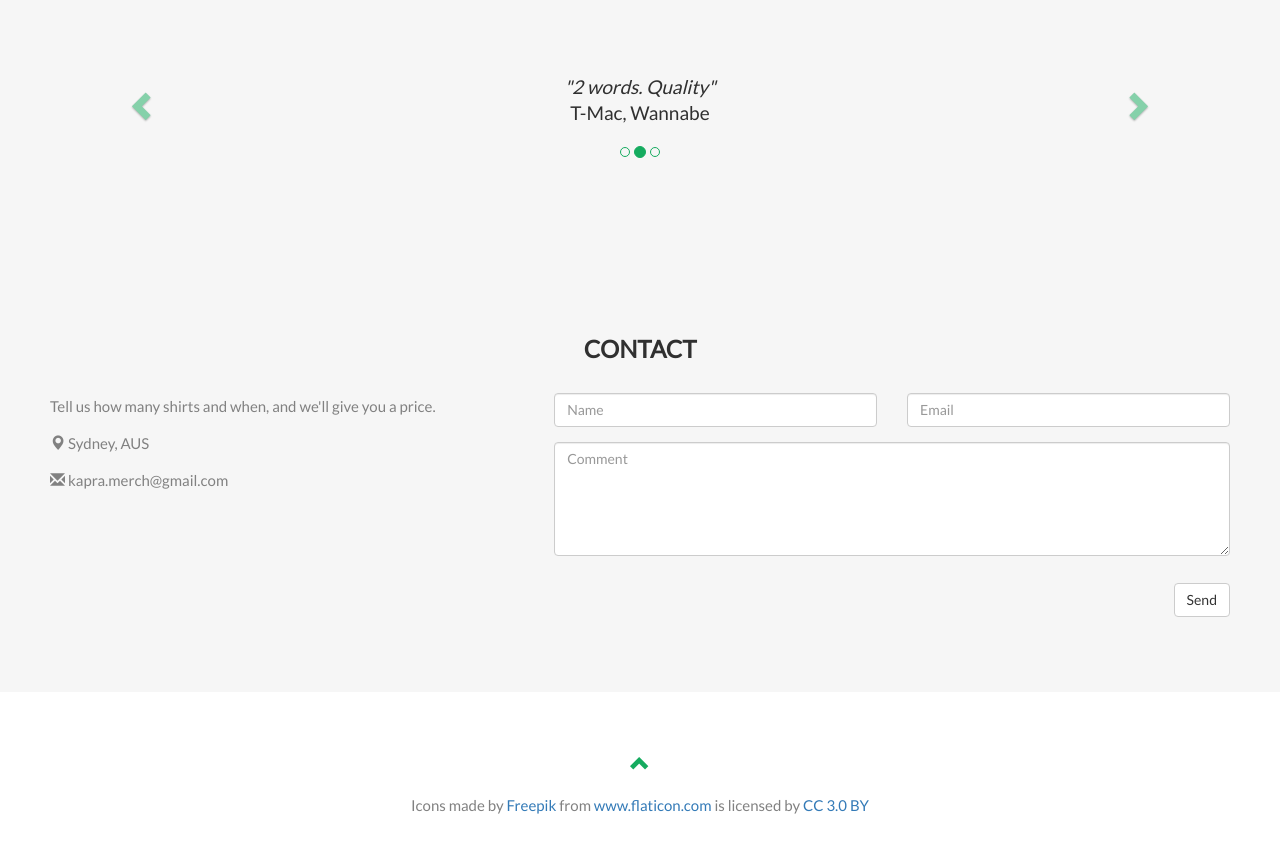
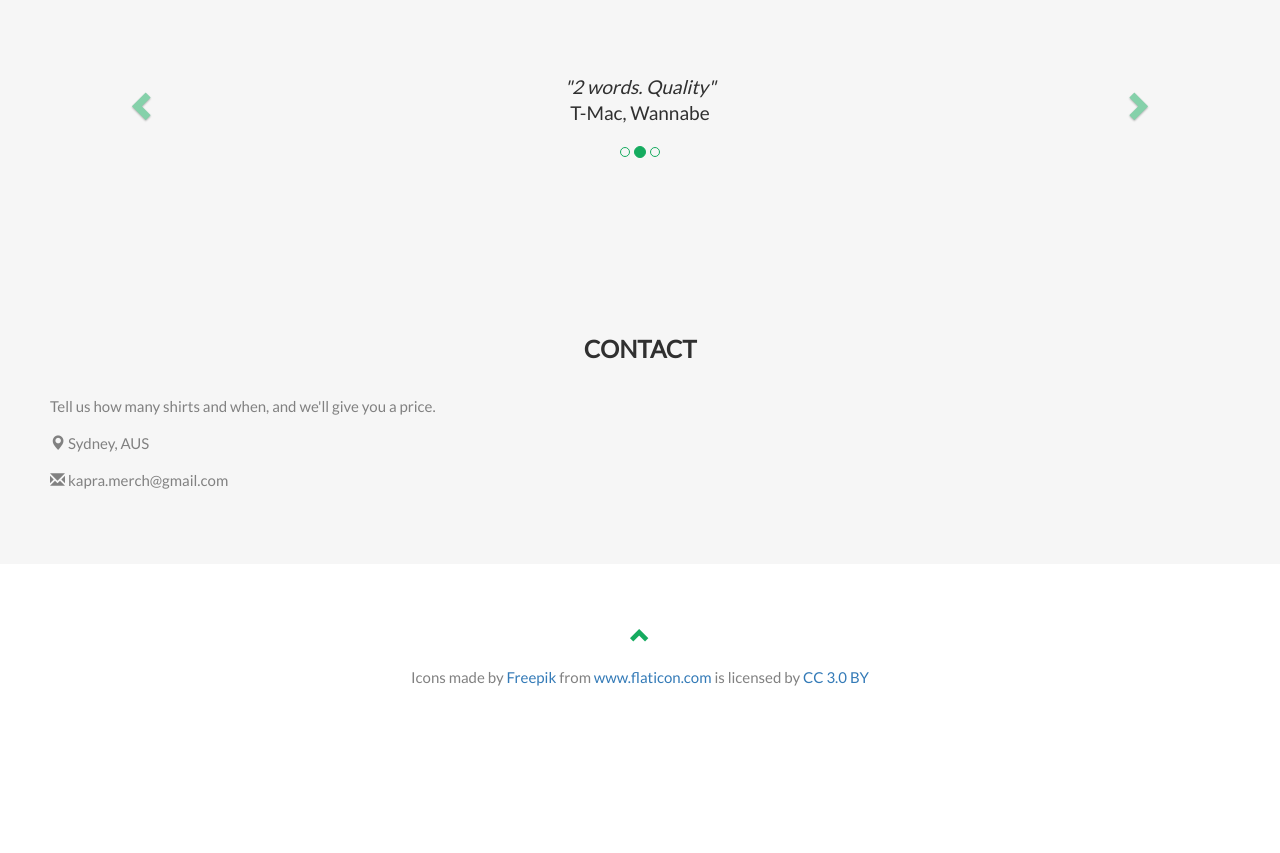
Before and after one commit to msz89/kapra.merch, a plain HTML site: page index.html in a window 1280 px wide. Shown: the part 1785-2638 px from the top of the page. After the commit the page ends 2536 px from the top, so only its background shows below. Drawn offline with nearby package versions, Linux system fonts and the light colour scheme.

Commit message:
commented out contact form

```diff
--- a/index.html
+++ b/index.html
@@ -438,13 +438,13 @@
 <div id="contact" class="container-fluid bg-grey">
   <h2 class="text-center">CONTACT</h2>
   <div class="row">
-    <div class="col-sm-5">
+    <div class="col-sm-12">
       <p>Tell us how many shirts and when, and we'll give you a price.</p>
       <p><span class="glyphicon glyphicon-map-marker"></span> Sydney, AUS</p>
       <!-- <p><span class="glyphicon glyphicon-phone"></span> +00 1515151515</p> -->
       <p><span class="glyphicon glyphicon-envelope"></span> kapra.merch@gmail.com</p>
     </div>
-    <div class="col-sm-7 slideanim">
+<!--     <div class="col-sm-7 slideanim">
       <div class="row">
         <div class="col-sm-6 form-group">
           <input class="form-control" id="name" name="name" placeholder="Name" type="text" required>
@@ -457,9 +457,9 @@
       <div class="row">
         <div class="col-sm-12 form-group">
           <button class="btn btn-default pull-right" type="submit">Send</button>
-        </div>
-      </div>
-    </div>
+        </div> -->
+    <!--   </div>
+    </div> -->
   </div>
 </div>
 
```
